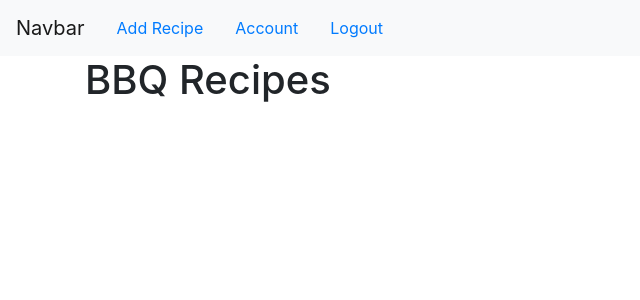
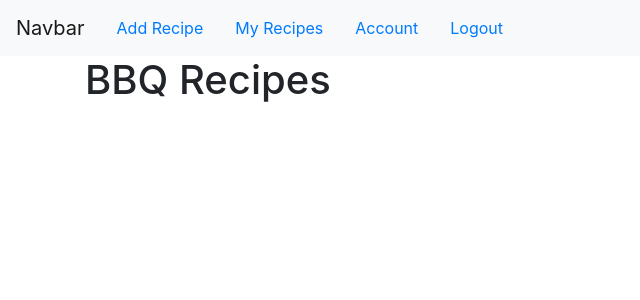
Before and after one commit to Code-Institute-Submissions/3rd-milestone-project, a Flask app: page /recipes in a window 1280 px wide. Shown: the top 300 px of the page, without its empty margins (0-640 px from the left). Run offline with Flask 2, Linux system fonts and the light colour scheme; the visitor is signed in with stand-in values (Sample User, id 1); data that the repository does not hold is empty; some libraries are stand-ins or nearby versions.

Commit message:
Made a separate functionality to view all my recipes

```diff
--- a/application/templates/base.html
+++ b/application/templates/base.html
@@ -38,7 +38,7 @@
           <!-- Show account and logout when user is logged in. If not show login and register links -->
           {% if current_user.is_authenticated %}
                 <a class="nav-item nav-link" href="{{ url_for('add_recipe') }}">Add Recipe</a>
-
+                <a class="nav-item nav-link" href="{{ url_for('my_recipes') }}">My Recipes</a>
                 <a class="nav-item nav-link" href="{{ url_for('account') }}">Account</a>
                 <a class="nav-item nav-link" href="{{ url_for('logout') }}">Logout</a>
               {% else %}
--- a/application/templates/my-recipes.html
+++ b/application/templates/my_recipes.html
@@ -1,6 +1,7 @@
 {% extends 'base.html'%} {% block content %}
 
 <section class="section-recipe-user">
+  {% if recipe_list %}
   <p>You've added the following recipes:</p>
   {% for recipe in recipe_list %}
   <div>
@@ -10,5 +11,4 @@
   </div>
   {% endfor %}
 </section>
-
-{% endblock %}
+{% else %} ADD RECIPE {% endif %} {% endblock %}
--- a/application/views.py
+++ b/application/views.py
@@ -34,7 +34,22 @@ def add_recipe():
         # Insert record to the DB
         new_recipe.save()
         flash('Your awesome recipe has been added!', 'success')
+        # Go to all my recipes page after submitting a recipe
+        return redirect(url_for('my_recipes'))
     return render_template('add_recipe.html', title = 'Add recipe', form = form)
+
+# ------ ALL MY RECIPES------ #
+@app.route("/recipe/all", methods=['GET', 'POST'])
+# Login is required for account page
+@login_required
+def my_recipes():
+    # Access the underlying object User that is proxied for making the ReferenceField author work
+    author_id  = current_user._get_current_object()
+
+    # Make recipe list by author id
+    recipe_list = Recipe.objects(author_id = author_id)
+
+    return render_template('my_recipes.html', title = 'All my recipes', recipe_list = recipe_list)
 
 # ------ USER ACCOUNT ------ #
 @app.route("/account", methods=['GET', 'POST'])
```
